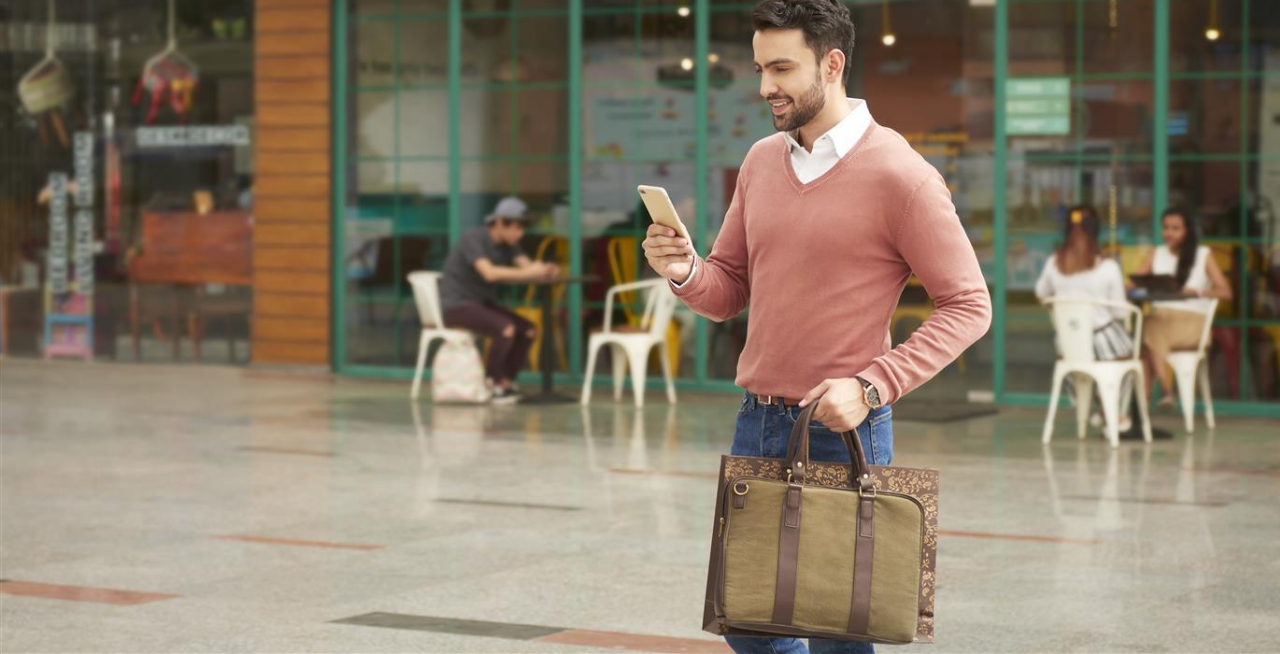
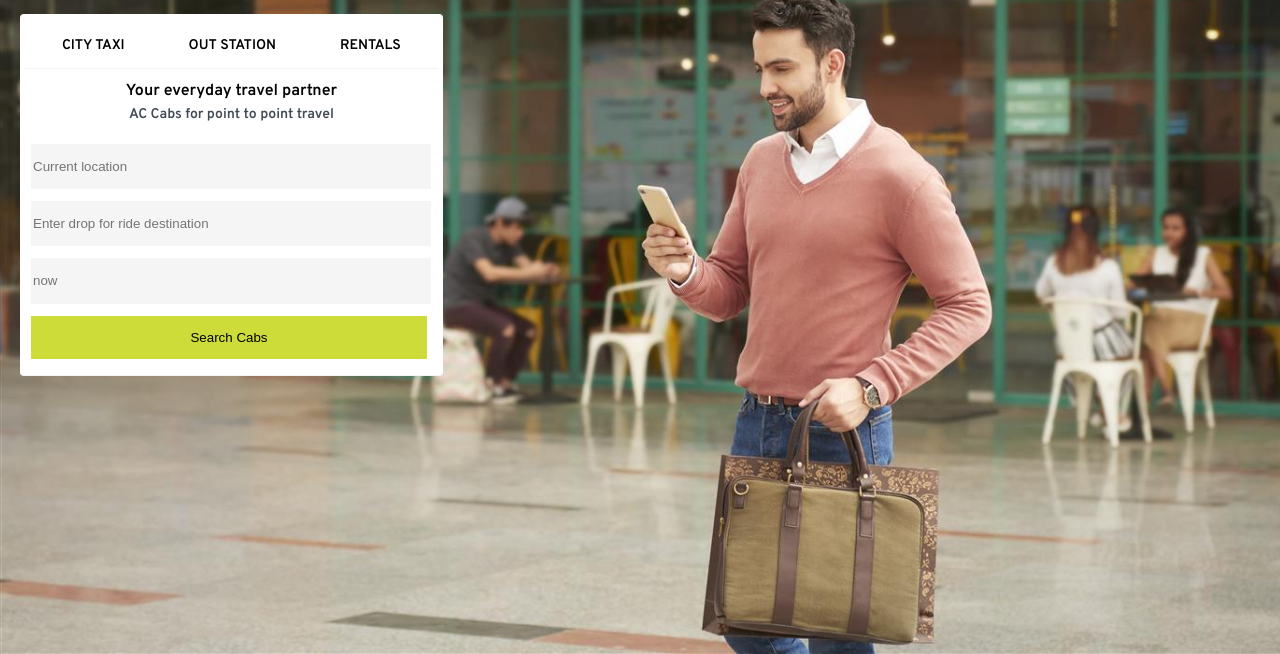
Before and after one commit to abinpanil/OlaHomepage, a plain HTML site: page index.html in a window 1280 px wide. Shown: the part 264-918 px from the top of the page. Drawn offline with Linux system fonts and the light colour scheme.

Commit message:
search cabs form completed

```diff
--- a/index.html
+++ b/index.html
@@ -65,6 +65,33 @@
                         </h1>
                         <label for="" class="subtitle">Choose from a range of categories and prices</label>
                     </div>
+                    <div class="booking_div">
+                        <div class="selection_tab_booking">
+                            <div class="booking_text_bar">
+                                <a href="" class="head_tag">City Taxi</a>
+                            </div>
+                            <div class="booking_text_bar">
+                                <a href="" class="head_tag">Out station</a>
+                            </div>
+                            <div class="booking_text_bar">
+                                <a href="" class="head_tag">Rentals</a>
+                            </div>
+                        </div>
+                        <div class="form_container">
+                            <div class="message_container">
+                                <div class="message_header">Your everyday travel partner</div>
+                                <div class="message_sub_header">
+                                    <p>AC Cabs for point to point travel</p>
+                                </div>
+                            </div>
+                        </div>
+                        <form class="frst_form" action="">
+                            <input class="first_form_content" placeholder="Current location" type="text">
+                            <input class="first_form_content" placeholder="Enter drop for ride destination" type="text">
+                            <input class="first_form_content" placeholder="now" type="text">
+                            <button class="first_form_content" id="search_cabs_button">Search Cabs</button>
+                        </form>
+                    </div>
                 </div>
             </div>
         </div>
--- a/style.css
+++ b/style.css
@@ -2,6 +2,7 @@ body{
     margin: 0;
     padding: 0;
     font-family: 'Overpass', sans-serif;
+    text-decoration: none;
 }
 .headercontainer{
     position: fixed;
@@ -50,23 +51,16 @@ body{
     border: 0;
 
 }
-.ola-logo{
-
-
-
-}
 .secondarynavbar {
     display: inline-block;
     display: flex;
     flex-direction: row;
     background: #FFFFFF;
-    padding: 11px 20px;
+    padding: 8px 20px;
+    padding-left: 20px;
     box-shadow: 0px 2px 4px 0px rgb(0 0 0 / 14%);
-    text-align: right;
-    justify-content: en;
+    justify-content: space-around;
     /* justify-content: end; */
-
-
 }
 
 .navbarfeatures{
@@ -81,11 +75,9 @@ body{
    display: flex;
    text-align: end;
    position: relative;
+   float: right;
 
 
-}
-.pat{
-    text-align: end;
 }
 .secondarynavbar .secondary-ola-links .book-now-button{
     position: relative;
@@ -131,3 +123,65 @@ body{
 section{
     padding-top: 20px;
 }
+.booking_div{
+    left: 20px;
+    position: absolute;
+    width: 51.6vh;
+    border-radius: 4px;
+    z-index: 10;
+    margin-top: 160px;
+    border-bottom: 1px solid rgba(151, 151, 151, 0.1);
+    padding: 10px 5px 10px 5px;
+    background: #ffff;
+}
+.booking_div .selection_tab_booking{
+    padding: 10px 5px 10px 5px;
+    border-bottom: 1px solid rgba(151, 151, 151, 0.1);
+    background: #ffff;
+    display: flex;
+    justify-content: space-around;
+
+}
+.head_tag{
+    text-transform: uppercase;
+    color: #000;
+    font-weight: 500;
+    font-size: 14px;
+    padding: 0px 8px;
+    height: 24px;
+    line-height: 24px;
+    text-decoration: none;
+    text-align: center;
+    display: inline-block;
+    vertical-align: middle;
+}
+.form_container{
+    margin: 0 10px 10px;
+}
+.message_container{
+    padding: 12px 0 5px;
+    text-align: center;
+
+}
+.message_header{
+    font-size: 16px;
+    font-weight: 500;
+    width: 80%;
+    margin: 0 auto 5px;
+}
+.message_sub_header p{
+    font-size: 14px;
+    margin: 0 auto;
+    color: #424a54;
+}
+.first_form_content{
+    width: 49.5vh;
+    margin: 6px;
+    border: none;
+    background-color: #f5f5f5;;
+    height: 5.4vh;
+    outline: none;
+}
+#search_cabs_button{
+    background-color: #cddc39;
+}
```
